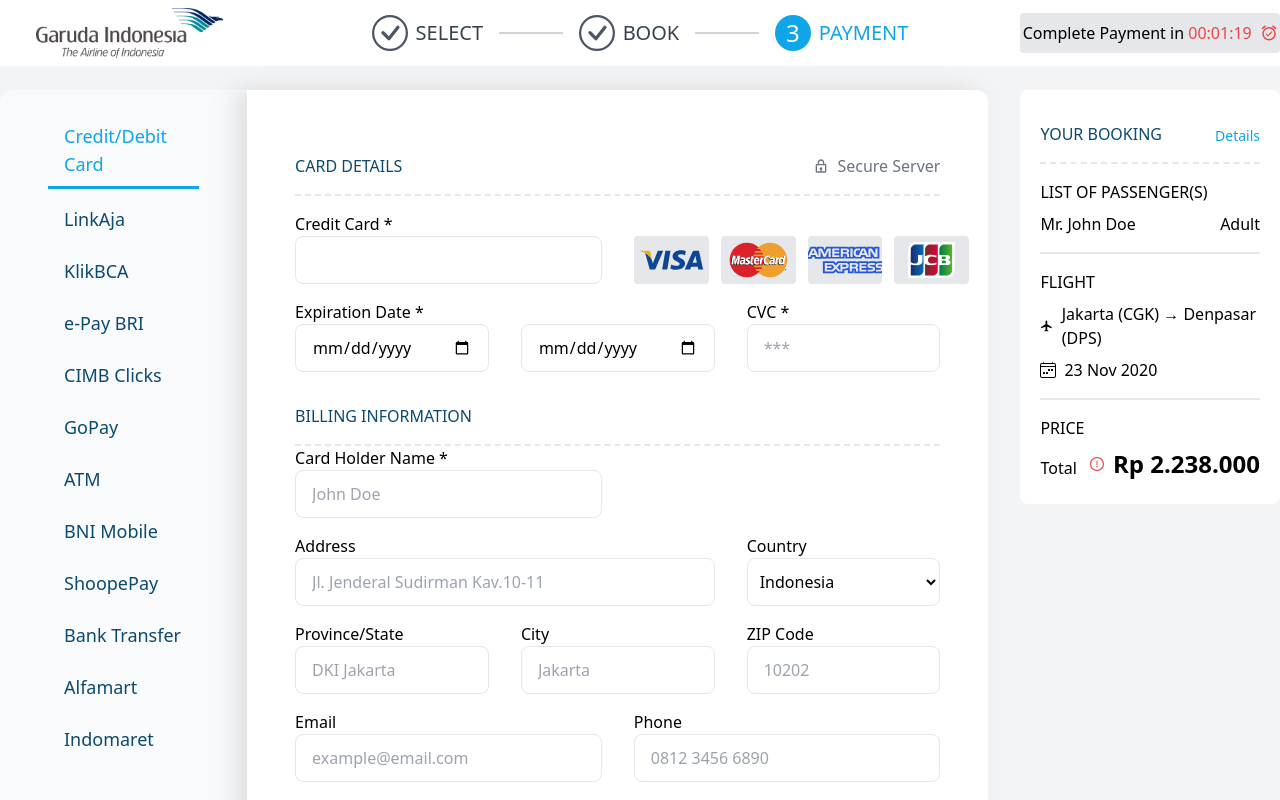
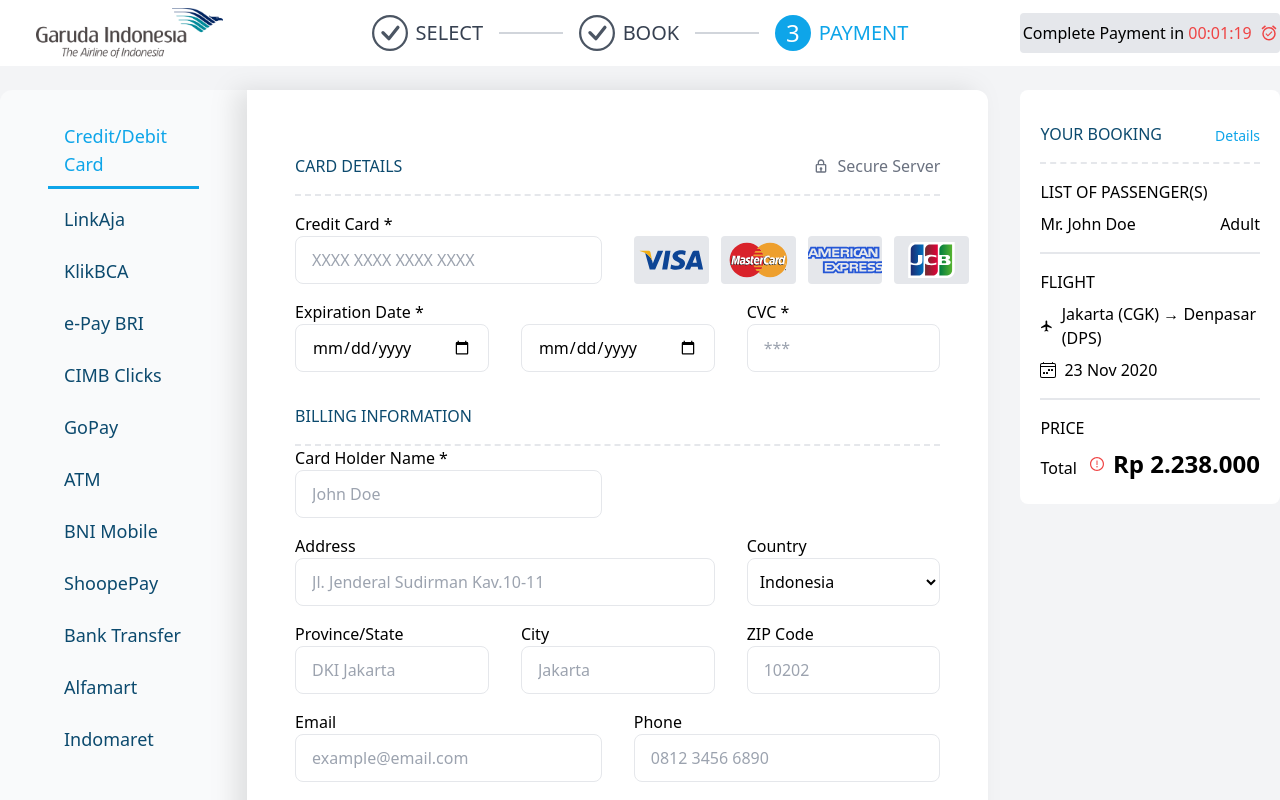
Before and after one commit to riolly/ati-test, a Next.js app: page / in a window 1280 px wide. Shown: the top 800 px of the page. Built offline with nearby package versions, Linux system fonts and the light colour scheme.

Commit message:
✨ feat: card number, cvc validation

```diff
--- a/components/form.tsx
+++ b/components/form.tsx
@@ -1,6 +1,5 @@
-import React from "react";
+import React, { KeyboardEvent } from "react";
 import {
-	FieldErrors,
 	useForm,
 	FormProvider,
 	useFormContext,
@@ -73,6 +72,38 @@
 
 	const onSubmit: SubmitHandler<Inputs> = (data) => console.log(data);
 
+	// TODO: non number char still show up and then replaced.
+	// const formatNumberOnKeyUp = (e: KeyboardEvent<HTMLInputElement>) => {
+	// 	const target = e.target as HTMLInputElement;
+	// 	const val = target.value;
+	// 	const len = val.length;
+
+	// 	if (len !== 19) {
+	// 		target.value = val.replace(/[^0-9]/g, "").replace(/(.{4})/g, "$1 ");
+	// 	}
+
+	// 	if (e.key === "Backspace" && val[len - 1] === " ") {
+	// 		target.value = val.slice(0, -1);
+	// 	}
+	// };
+
+	const formatNumber = (e: KeyboardEvent<HTMLInputElement>) => {
+		const target = e.target as HTMLInputElement;
+		const val = target.value;
+		const len = val.length;
+
+		if (e.key === "Backspace") {
+			if (val[len - 2] === " ") {
+				target.value = val.slice(0, -1);
+			}
+		} else if (/[^0-9]/g.test(e.key)) {
+			// TODO: command ie. ctrl+r also prevented
+			e.preventDefault();
+		} else if (len <= 18) {
+			target.value = val.replace(/[^0-9]/g, "").replace(/(.{4})/g, "$1 ");
+		}
+	};
+
 	return (
 		<div className="col-span-full lg:col-span-3">
 			<div className="flex flex-col gap-4 px-4 lg:px-12 lg:py-8 h-full bg-white drop-shadow-[-12px_0px_12px_rgba(0,0,0,0.1)] rounded-l-xl lg:rounded-l-none rounded-r-xl">
@@ -90,8 +121,13 @@
 								wrapperClassName="col-span-full lg:col-span-3"
 								name="creditCard"
 								label="Credit Card"
-								type="number"
+								type="text"
+								inputMode="numeric"
+								maxLength={19}
 								required
+								placeholder="XXXX XXXX XXXX XXXX"
+								// onKeyUp={formatNumberOnKeyUp}
+								onKeyDown={formatNumber}
 							/>
 							<div className="col-span-full lg:col-span-3 ">
 								<label
@@ -135,10 +171,12 @@
 								wrapperClassName="col-span-full lg:col-span-2"
 								name="cvc"
 								label="CVC"
-								type="number"
+								type="text"
 								placeholder="***"
+								maxLength={3}
+								inputMode="numeric"
 								required
-								maxLength={3}
+								onKeyDown={formatNumber}
 							/>
 						</div>
 
```
